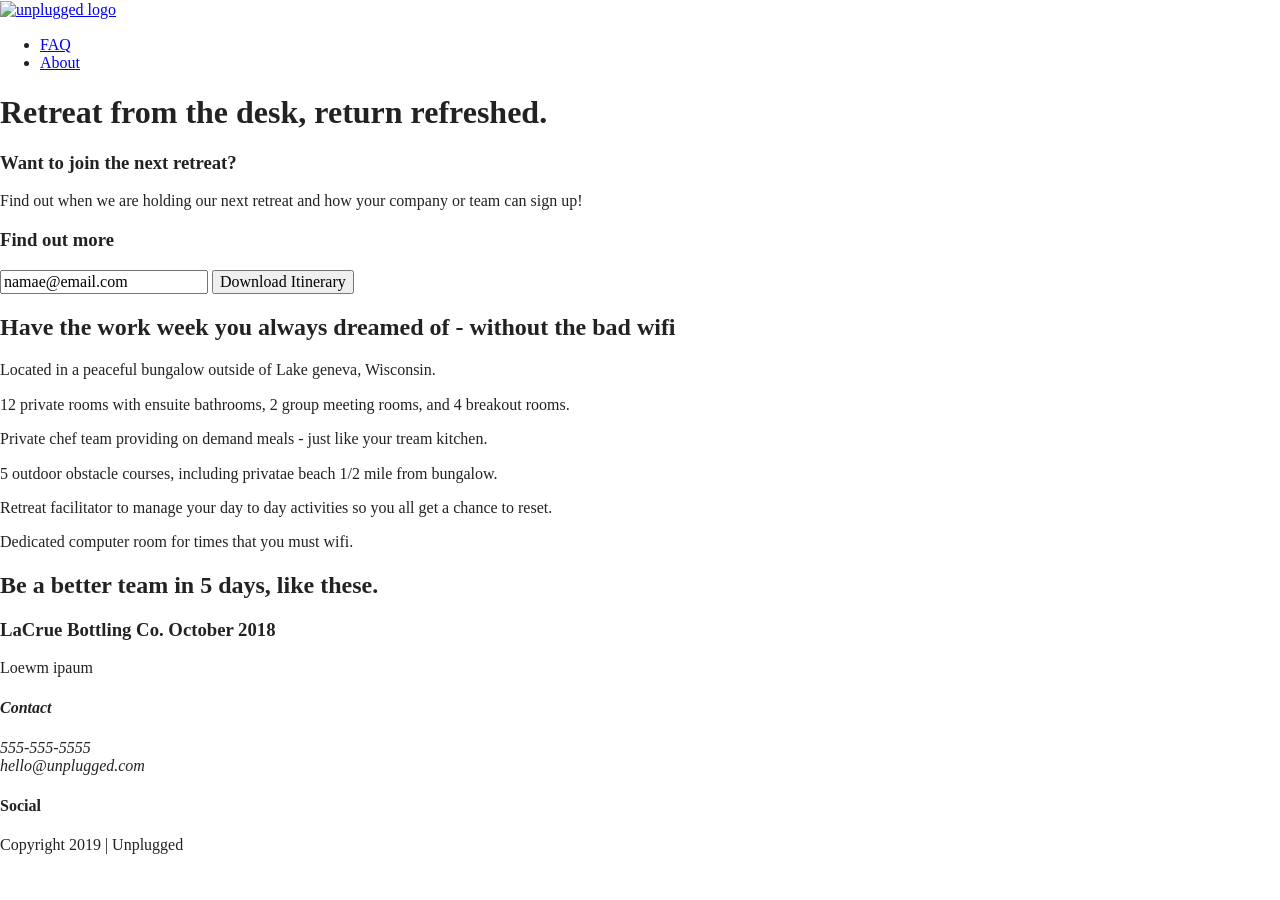
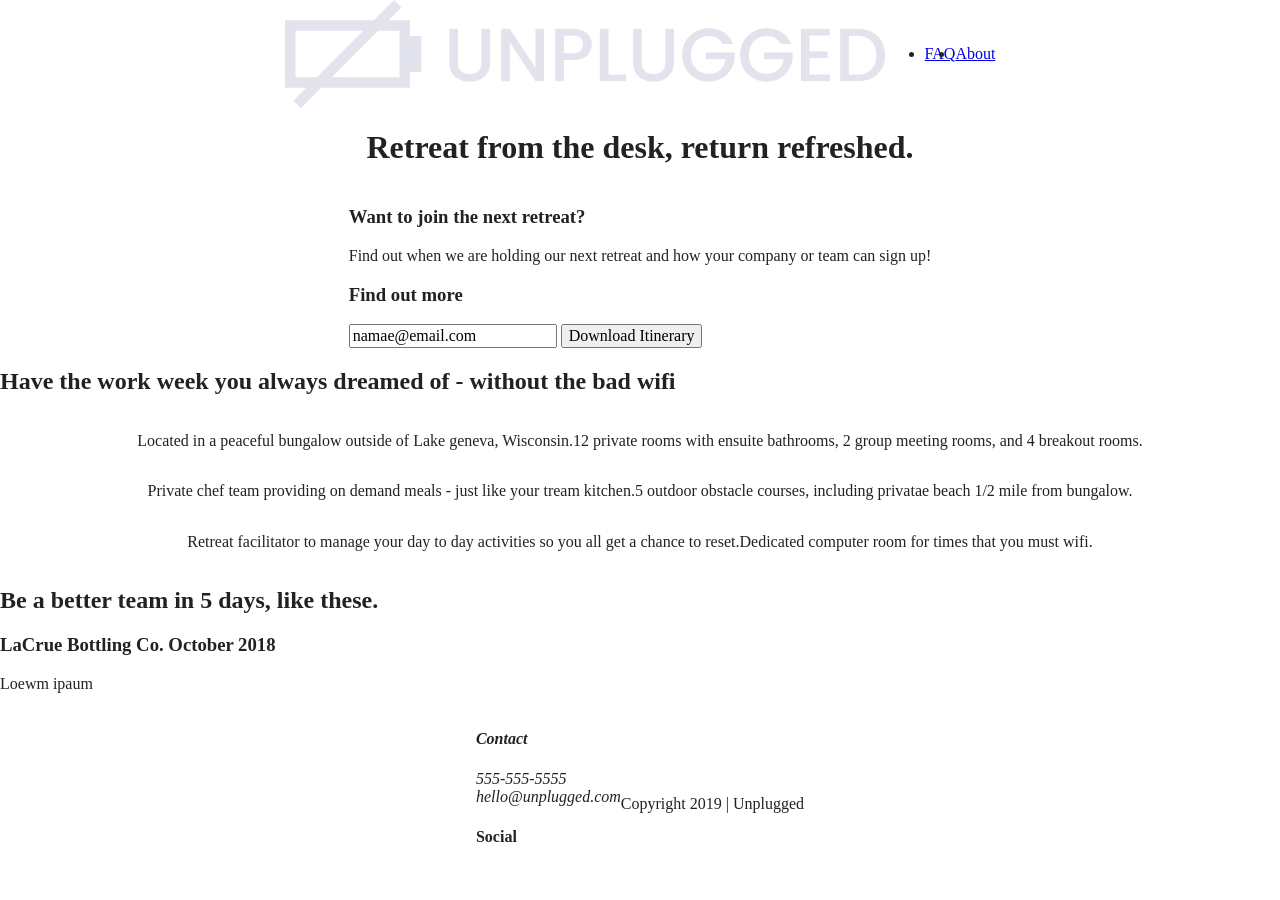
Before and after one commit to JABFerris/206-unplugged, a website built with Parcel: page index.html in a window 1280 px wide. Before the commit the page ends 871 px from the top, so only its background shows below. Built offline with nearby package versions, Linux system fonts and the light colour scheme.

Commit message:
Code CSS for initial flexbox layout

```diff
--- a/css/main.css
+++ b/css/main.css
@@ -86,6 +86,153 @@ textarea {
 /* ==========================================================================
    Author's custom styles
    ========================================================================== */
+
+
+  html {
+  background-color: #fff;
+  height: 100%;
+  width: 100%;
+}
+ header,
+ footer {
+   display: flex;
+   justify-content: center;
+   align-items: center;
+   flex-flow: row wrap;
+
+ }
+ header .content-wrapper {
+  display: flex;
+  justify-content: center;
+  align-items: center;
+  flex-flow: row wrap;
+ }
+
+
+ header nav {
+  display: flex;
+  justify-content: space-around;
+  align-items: center;
+  flex-flow: row wrap;
+}
+
+ header nav ul {
+  display: flex;
+  justify-content: space-around;
+
+ }
+ footer .social-icons {
+  display: flex;
+  justify-content: space-around;
+  align-items: center;
+}
+
+footer .social-icons p {
+  display: flex;
+  justify-content: center;
+  align-items: center;
+}
+
+ /* -------------------- Mobile Styles - Homepage -------------------- */
+
+/* Hero Area */
+
+.hero-area {
+  display: flex;
+  justify-content: center;
+  flex-flow: row wrap;
+}
+
+/* Aside */
+
+aside {
+  display: flex;
+  justify-content: center;
+  align-items: center;
+  flex-flow: row wrap;
+}
+
+/* Features */
+
+.features {
+  display: flex;
+  justify-content: center;
+  flex-flow: row wrap;
+}
+
+.features .features-items {
+  display: flex;
+  justify-content: center;
+  align-items: center;
+  flex-flow: row wrap;
+}
+
+/* Reviews */
+
+reviews {
+  display: flex;
+  justify-content: center;
+  flex-flow: row wrap;
+}
+
+/* ==========================================================================
+   About Page
+   ========================================================================== */
+
+.mission {
+  display: flex;
+  justify-content: center;
+  align-items: center;
+  flex-flow: row wrap;
+}
+
+.contact-section {
+  display: flex;
+  justify-content: center;
+  align-items: center;
+  flex-flow: row wrap;
+}
+
+/* ==========================================================================
+   FAQ Page
+   ========================================================================== */
+
+   .faq {
+    display: flex;
+    justify-content: center;
+    align-items: center;
+    flex-flow: row wrap;
+  }
+
+  .faq .content-wrapper {
+    display: flex;
+    justify-content: center;
+    align-items: center;
+    flex-flow: row wrap;
+  }
+
+
+
+
+
+
+
+
+
+
+
+
+
+
+
+
+
+
+
+
+
+
+
 
 /* ==========================================================================
    Helper classes
--- a/index.html
+++ b/index.html
@@ -32,7 +32,7 @@
   <header>
     <div class ="content-wrapper">
       <a href="#">
-        <img src="#" alt="unplugged logo">
+        <img src="img/unpluggedlogo.png" alt="unplugged logo">
       </a>
       <div class="header-divider">
       </div>
```
Also changed, not shown: img/bed.png (added), img/campground.png (added), img/rawpixel-800820-unsplash1.jpg (added), img/shoe-prints.png (added), img/smile.png (added), img/unpluggedlogo.png (added), img/utensils.png (added), img/wifi.png (added), 3 other files.
